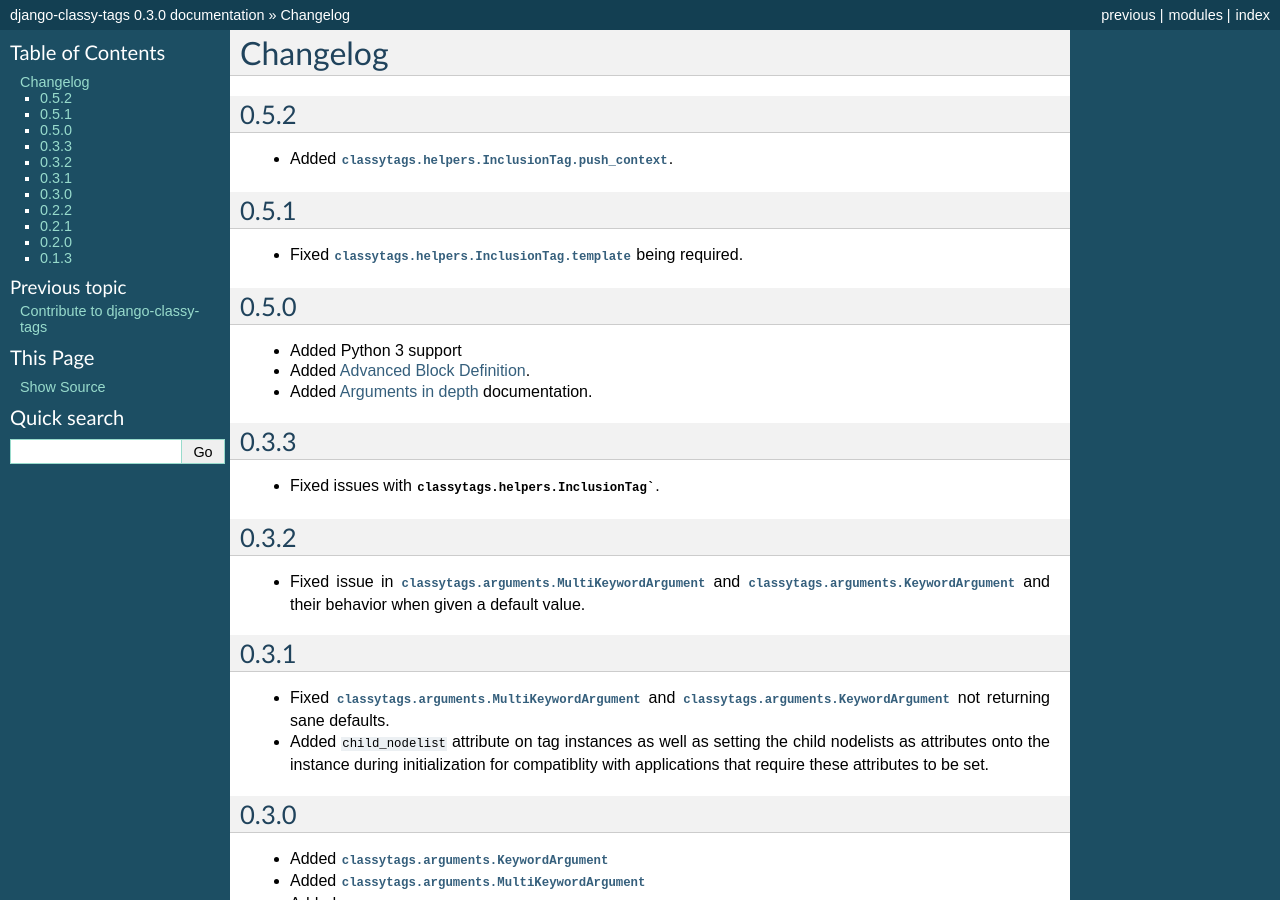
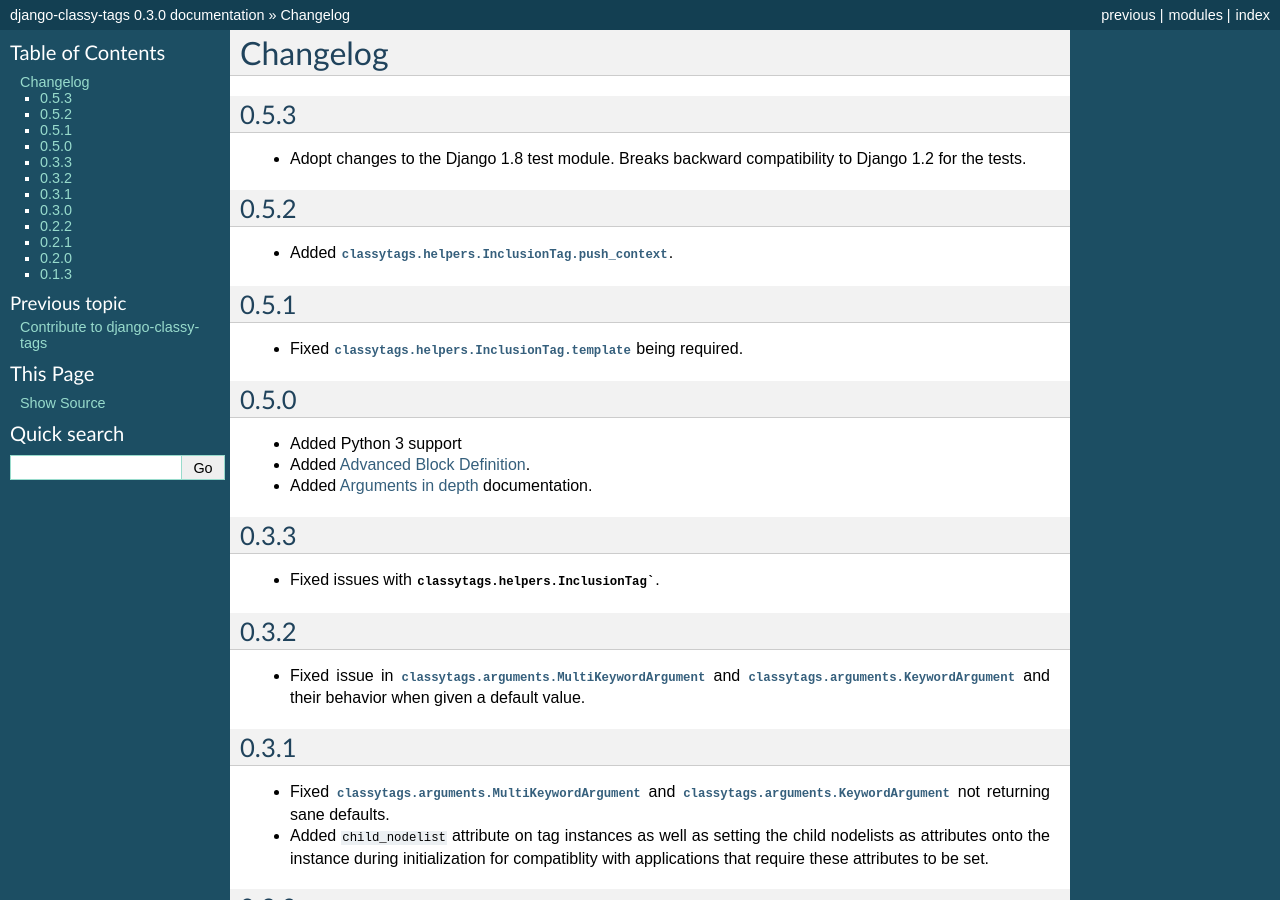
Before and after one commit to django-cms/django-classy-tags, a Sphinx documentation site: the page built from docs/changes.rst, in a window 1280 px wide and 900 px high. Built offline with Sphinx 7.4.7, drawn with Linux system fonts in a browser that asks for light colours.

Commit message:
drop support django 1.2 & change log

```diff
--- a/docs/changes.rst
+++ b/docs/changes.rst
@@ -1,6 +1,12 @@
 #########
 Changelog
 #########
+
+*****
+0.5.3
+*****
+
+* Adopt changes to the Django 1.8 test module. Breaks backward compatibility to Django 1.2 for the tests.
 
 
 *****
--- a/setup.py
+++ b/setup.py
@@ -12,7 +12,7 @@
     packages = find_packages(),
     zip_safe=False,
     install_requires=[
-        'Django>1.2',
+        'Django>1.3',
     ],
     test_suite='runtests.main',
     classifiers=[
```
Also changed, not shown: .travis.yml.
